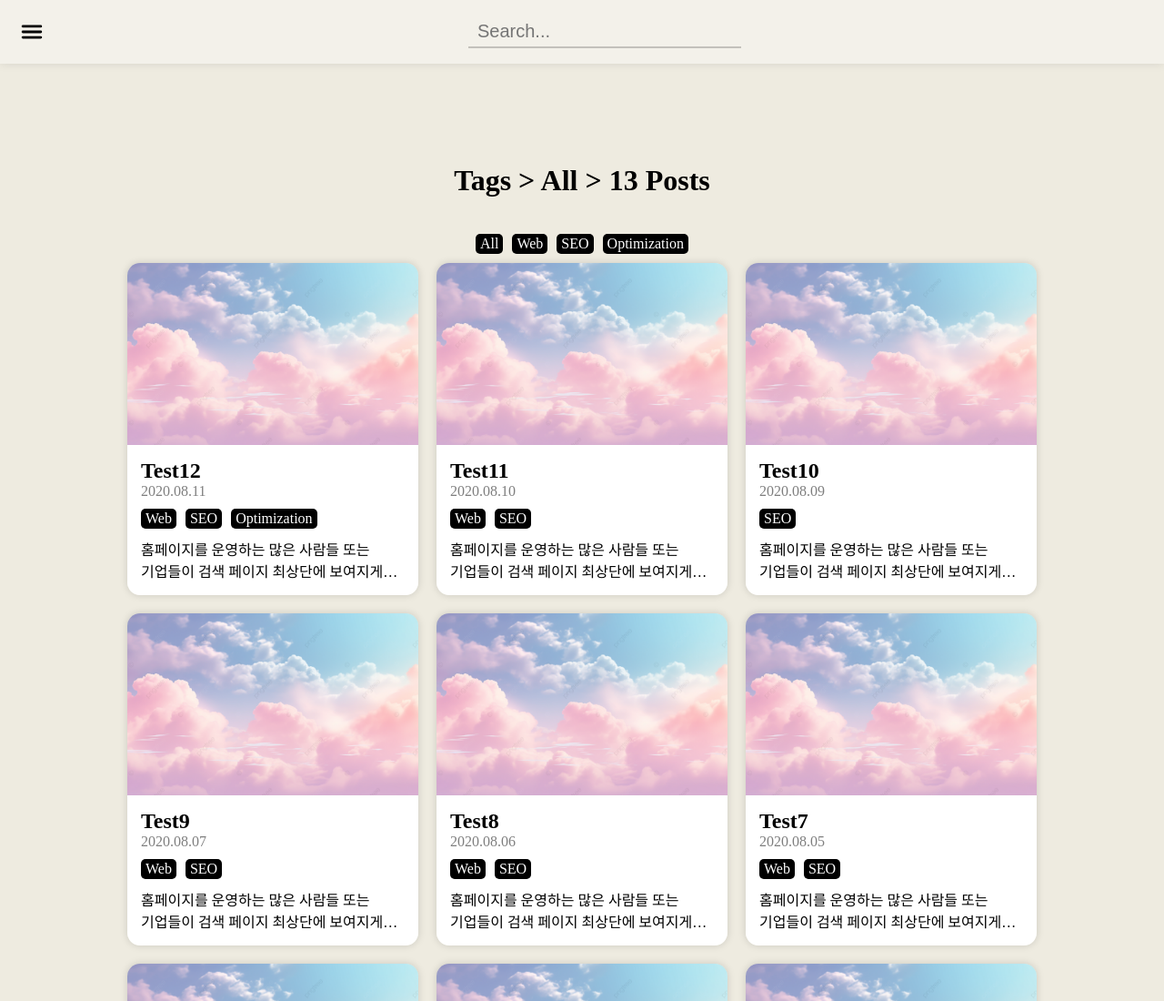
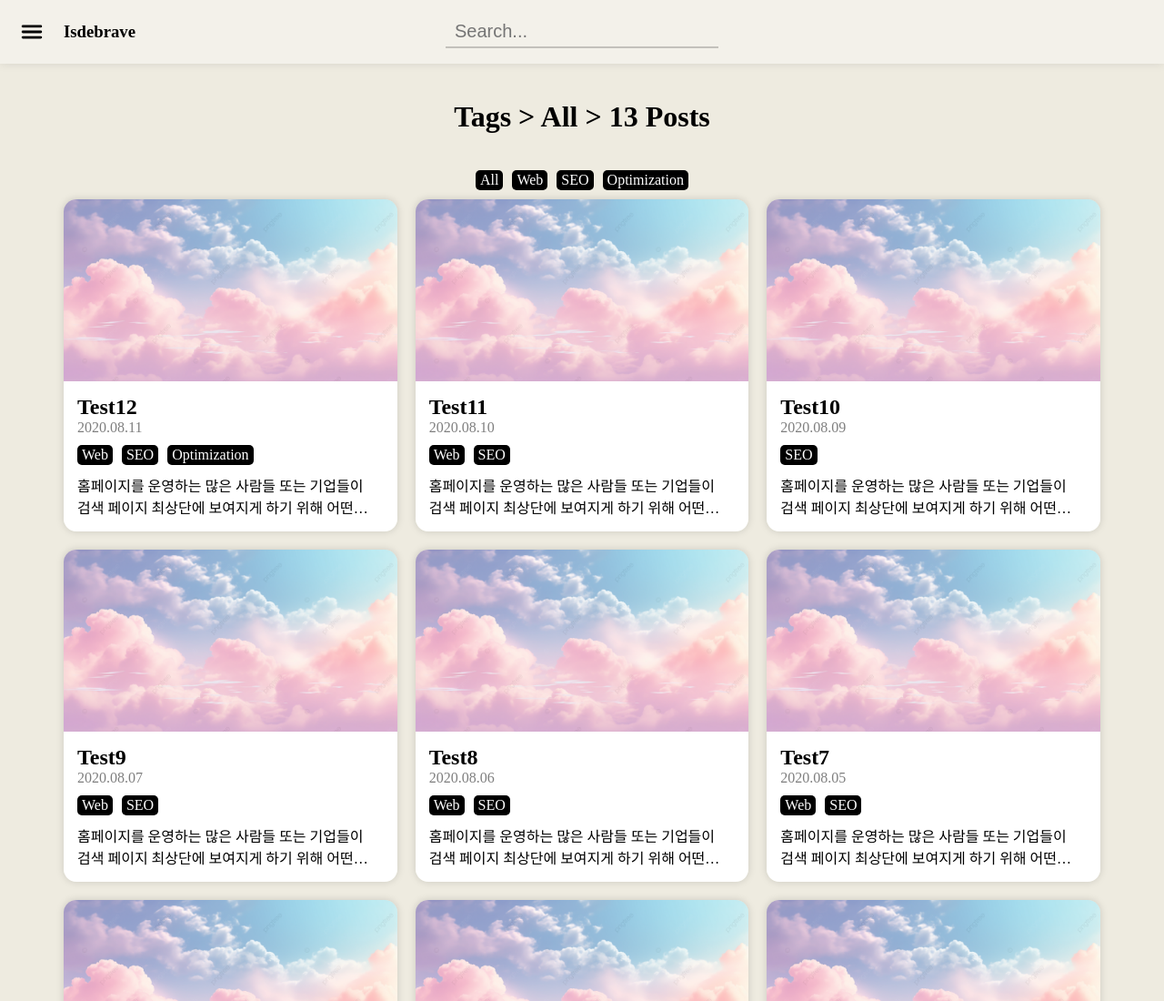
Before and after one commit to isdebrave/isdebrave.github.io, a Gatsby site: page /category in a window 1280 px wide. Shown: the top 1100 px of the page at 91% size. Built offline with nearby package versions, Linux system fonts and the light colour scheme; Gatsby itself is replaced by a stand-in of ours.

Commit message:
search 검색 결과가 없습니다 & Wrapper 삭제

```diff
--- a/src/components/common/Template.tsx
+++ b/src/components/common/Template.tsx
@@ -4,6 +4,7 @@ import { IoMenu } from "react-icons/io5";
 import GlobalStyle from "styles/GlobalStyle";
 import Layout from "../layout/Layout";
 import Search from "components/Search";
+import { Link } from "gatsby";
 
 type TemplateType = {
   children: React.ReactNode;
@@ -22,10 +23,12 @@ const TopNavigation = styled.header`
   width: 100%;
   padding: 10px;
   box-shadow: 0 0 10px rgba(0, 0, 0, 0.1);
-  display: flex;
+  display: grid;
+  grid-template-columns: 1fr 1fr 1fr;
   align-items: center;
+`;
 
-  & > button {
+const MenuButton = styled.button`
   display: flex;
   align-items: center;
   border: none;
@@ -37,12 +40,6 @@ const TopNavigation = styled.header`
     background-color: rgba(0, 0, 0, 0.1);
     border-radius: 100px;
   }
-  }
-
-  & > h2 {
-    width: 100%;
-    text-align: center;
-  }
 `;
 
 const TemplateWrapper = styled.main`
@@ -50,6 +47,7 @@ const TemplateWrapper = styled.main`
   padding: 110px 70px 70px 70px;
   flex: 1;
   transition: all 0.3s ease-in-out;
+  min-height: inherit;
 `;
 
 const menuHandler = (props: menuHandlerType) => {
@@ -76,9 +74,14 @@ const Template: React.FC<TemplateType> = (props) => {
     <>
       <GlobalStyle />
       <TopNavigation>
-        <button onClick={menuHandler({ ref, open: true, setIsMenuOpen })}>
+        <div style={{ display: "flex", alignItems: "center", gap: "10px" }}>
+          <MenuButton onClick={menuHandler({ ref, open: true, setIsMenuOpen })}>
             <IoMenu size={30} />
-        </button>
+          </MenuButton>
+          <Link to="/">
+            <h3>Isdebrave</h3>
+          </Link>
+        </div>
         <Search />
       </TopNavigation>
       <Layout
--- a/src/pages/category.tsx
+++ b/src/pages/category.tsx
@@ -20,13 +20,6 @@ type CategoryPageType = {
     allMarkdownRemark: AllMarkdownRemarkType;
   };
 };
-
-const CategoryWrapper = styled(Wrapper)`
-  & > h1 {
-    text-align: center;
-    margin-bottom: 40px;
-  }
-`;
 
 const CategoryPage: React.FC<CategoryPageType> = (props) => {
   const { search } = props.location;
@@ -70,13 +63,11 @@ const CategoryPage: React.FC<CategoryPageType> = (props) => {
 
   return (
     <Template>
-      <CategoryWrapper>
-        <h1>
-          Tags &gt; {selectedTag} &gt; {tagList[selectedTag]} Posts
-        </h1>
-        <TagList list={Object.keys(tagList)} linkTag />
-        <CardList edges={edges} selectedTag={selectedTag} />
-      </CategoryWrapper>
+      <h1 style={{ textAlign: "center", marginBottom: "40px" }}>
+        Tags &gt; {selectedTag} &gt; {tagList[selectedTag]} Posts
+      </h1>
+      <TagList list={Object.keys(tagList)} linkTag />
+      <CardList edges={edges} selectedTag={selectedTag} />
     </Template>
   );
 };
```
Also changed, not shown: src/pages/search.tsx (+1 -26 lines). Lines whose indentation alone changed are shown as unchanged.
